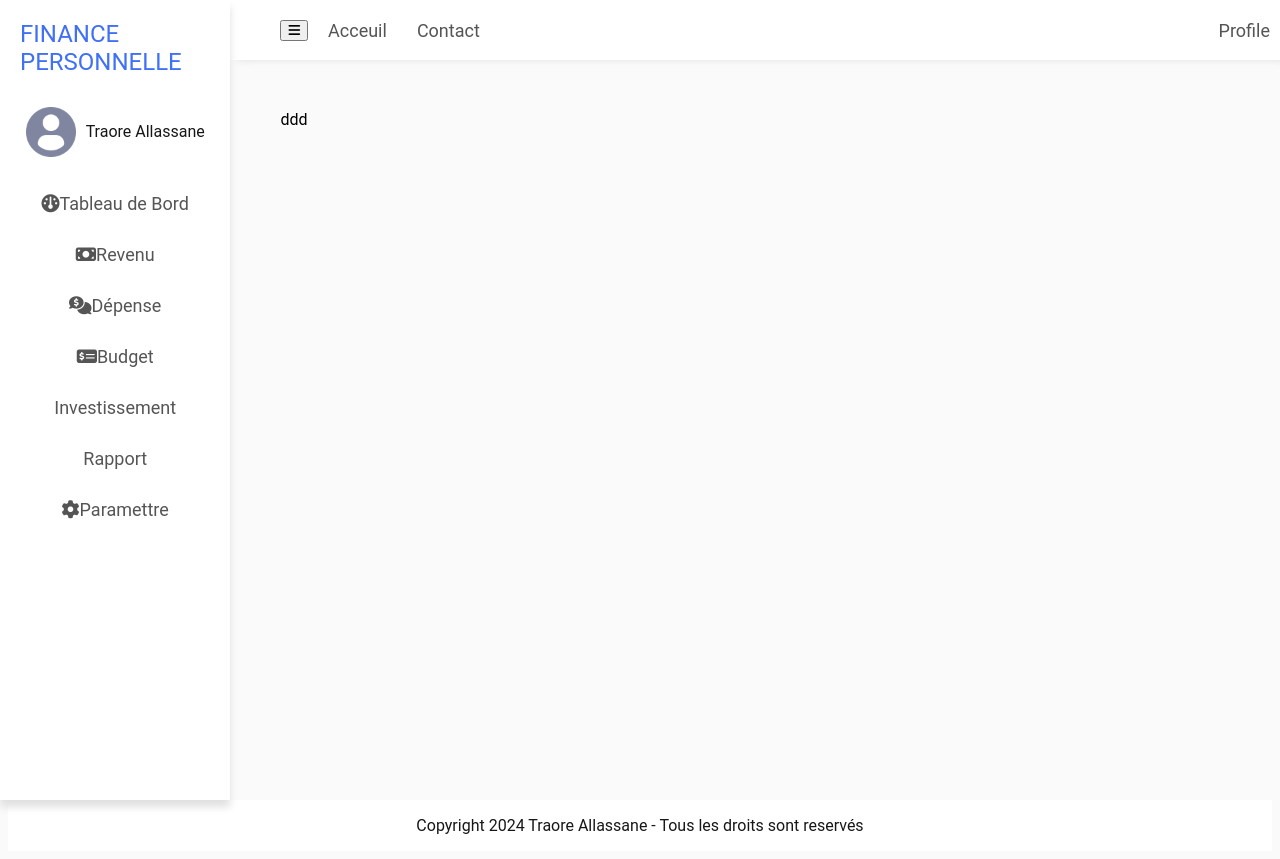
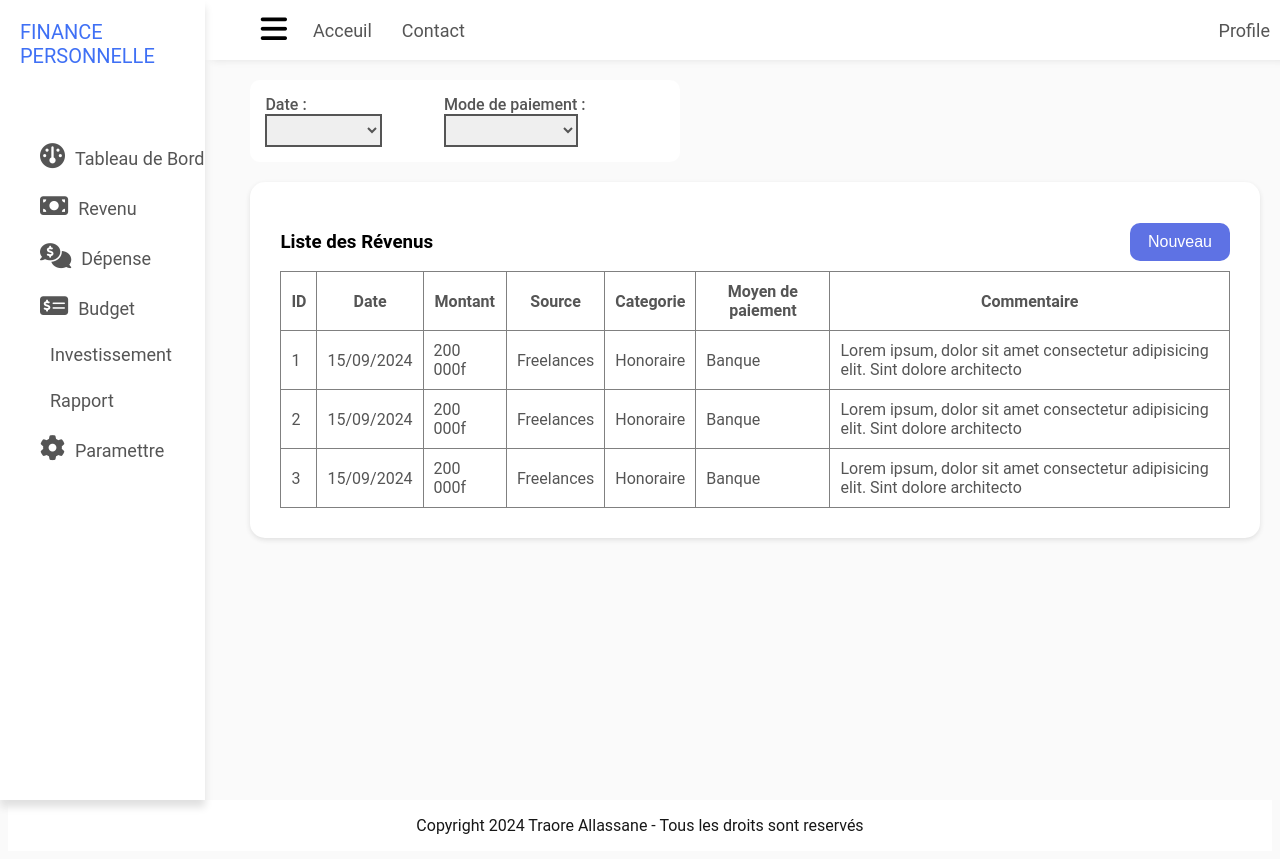
Before and after one commit to TraoreAllassane10/Panel-Administrateur-Vuejs, a Vue app: page /revenu in a window 1280 px wide. Built offline with nearby package versions, Linux system fonts and the light colour scheme; some icons are missing.

Commit message:
Page Revenu : creation du tabbleau d'affichage et ses filtres

```diff
--- a/src/App.vue
+++ b/src/App.vue
@@ -14,6 +14,6 @@ import LayoutDasboard from './Layouts/LayoutDashboard.vue'
 
 <style scoped>
 .container{
-  padding: 50px;
+  padding: 20px;
 }
 </style>
--- a/src/components/Header.vue
+++ b/src/components/Header.vue
@@ -19,13 +19,13 @@ let {toggleMenu, changeToggleMenuValue} = inject('toggleMenu')
 <style scoped>
 .header {
     background-color: #FFF;
-    width: 82%;
+    width: 84%;
     height: 60px;
     position: absolute;
     top: 0px;
     left: 0;
     box-shadow: 7px 0px 8px #E0E0E0;
-    margin-left: 18%;
+    margin-left: 16%;
     display: flex;
     justify-content: space-between;
     align-items: center;
@@ -41,6 +41,13 @@ let {toggleMenu, changeToggleMenuValue} = inject('toggleMenu')
     display: flex;
     gap: 20px;
     padding: 50px;
+    place-items: center;
+}
+
+.header .links button{
+    background-color: transparent;
+    font-size: 30px;
+    border: none;
 }
 
 .header .links a, a{
--- a/src/components/Nav.vue
+++ b/src/components/Nav.vue
@@ -9,10 +9,10 @@ import { inject } from "vue";
         <div class="logo">
             FINANCE PERSONNELLE
         </div>
-        <div class="user">
+        <!-- <div class="user">
             <img src="../assets/profile.png" alt="">
             <p>Traore Allassane</p>
-        </div>
+        </div> -->
         <ul class="navbar">
             <li class="nav_link"><a href=""><router-link to="/"><i class="fa-solid fa-gauge"></i>Tableau de Bord</router-link></a></li>
             <li class="nav_link"><a href=""><router-link to="/revenu"><i class="fa-solid fa-money-bill"></i>Revenu</router-link></a></li>
@@ -32,7 +32,7 @@ nav {
     position: fixed;
     top: 0;
     left: 0;
-    width: 18%;
+    width: 16%;
     height: 100vh;
     background-color: #FFF;
     box-shadow: 0 7px 8px #E0E0E0;
@@ -50,7 +50,7 @@ nav {
 
 nav .logo {
     color: #3f70f5;
-    font-size: 24px;
+    font-size: 20px;
     padding: 20px 0 0 20px;
 }
 
@@ -78,20 +78,24 @@ nav ul {
     list-style: none;
     display: flex;
     flex-direction: column;
-    gap: 30px;
-    align-items: center;
-    justify-content: center;
-    padding: 0;
-    padding-top: 20px;
+    gap: 25px;
+    padding-left: 20;
+    padding-top: 60px;
 }
 
 nav ul li a {
     font-size: 18px;
     text-decoration: none;
     transition: all 0.3s ease;
+
 }
 
 nav ul li a:hover {
     color: #171717;
 }
+
+nav ul li a i{
+    font-size: 25px;
+    margin-right: 10px;
+}
 </style>
--- a/src/pages/Dashboard.vue
+++ b/src/pages/Dashboard.vue
@@ -56,6 +56,6 @@
 
 .statistiques .card p{
   font-size: 16px;
-  color:#555555;;
+  color:#555555;
 }
 </style>
--- a/src/pages/Revenu.vue
+++ b/src/pages/Revenu.vue
@@ -1,11 +1,138 @@
 <template>
-  ddd
+  <div class="search">
+
+    <div class="filtre-date">
+      <label for="">Date : </label>
+      <select name="" id="">
+        <option value=""></option>
+        <option value="">Plus récent</option>
+        <option value="">Plus ancien</option>
+      </select>
+    </div>
+
+    <div class="filtre-paiement">
+      <label for="">Mode de paiement : </label>
+      <select name="" id="">
+        <option value=""></option>
+        <option value="">Banque</option>
+        <option value="">Espèces</option>
+        <option value="">Mobile Money</option>
+      </select>
+    </div>
+
+  </div>
+  <!-- Tableau des donnees -->
+  <div class="donnees">
+
+    <div class="titre">
+      <h3>Liste des Révenus</h3>
+      <button>Nouveau</button>
+    </div>
+
+    <table>
+      <tr class="table-header">
+        <th>ID</th>
+        <th>Date</th>
+        <th>Montant</th>
+        <th>Source</th>
+        <th>Categorie</th>
+        <th>Moyen de paiement</th>
+        <th>Commentaire</th>
+      </tr>
+
+      <tr>
+        <td>1</td>
+        <td>15/09/2024</td>
+        <td>200 000f</td>
+        <td>Freelances</td>
+        <td>Honoraire</td>
+        <td>Banque</td>
+        <td>Lorem ipsum, dolor sit amet consectetur adipisicing elit. Sint dolore architecto</td>
+      </tr>
+      <tr>
+        <td>2</td>
+        <td>15/09/2024</td>
+        <td>200 000f</td>
+        <td>Freelances</td>
+        <td>Honoraire</td>
+        <td>Banque</td>
+        <td>Lorem ipsum, dolor sit amet consectetur adipisicing elit. Sint dolore architecto</td>
+      </tr>
+      <tr>
+        <td>3</td>
+        <td>15/09/2024</td>
+        <td>200 000f</td>
+        <td>Freelances</td>
+        <td>Honoraire</td>
+        <td>Banque</td>
+        <td>Lorem ipsum, dolor sit amet consectetur adipisicing elit. Sint dolore architecto</td>
+      </tr>
+
+    </table>
+  </div>
 </template>
 
-<script setup>
+<style scoped>
+/* Style pour le filtre */
+.search {
+  margin-bottom: 20px;
+  background-color: #fff;
+  padding: 15px;
+  width: 400px;
+  display: flex;
+  gap: 50px;
+  align-items: center;
+  color: #555555;
+  border-radius: 10px;
+}
+.search label{
+  font-size: 16px;
+  font-weight: 500;
+}
 
-</script>
+.search select
+{
+  padding: 5px;
+  font-size: 16px;
+  border: 2px solid #555555;
+  outline: none;
+  color: #555555;
+}
 
-<style scoped>
 
+/* Style du tableau */
+.donnees {
+  padding: 30px;
+  background-color: #fff;
+  border-radius: 15px;
+  box-shadow: 0 2px 5px #E0E0E0;
+}
+
+.titre {
+  display: flex;
+  justify-content: space-between;
+  place-items: center;
+}
+
+.titre button {
+  background-color: #5e72e4;
+  border: #5e72e4;
+  color: #fff;
+  padding: 10px;
+  cursor: pointer;
+  border-radius: 10px;
+  width: 100px;
+  font-size: 16px;
+}
+
+table {
+  border-collapse: collapse;
+}
+
+td,
+th {
+  border: 1px solid grey;
+  padding: 10px;
+  color: #555555;
+}
 </style>
```
Also changed, not shown: src/assets/revenus.js (added, +7 -0 lines).
